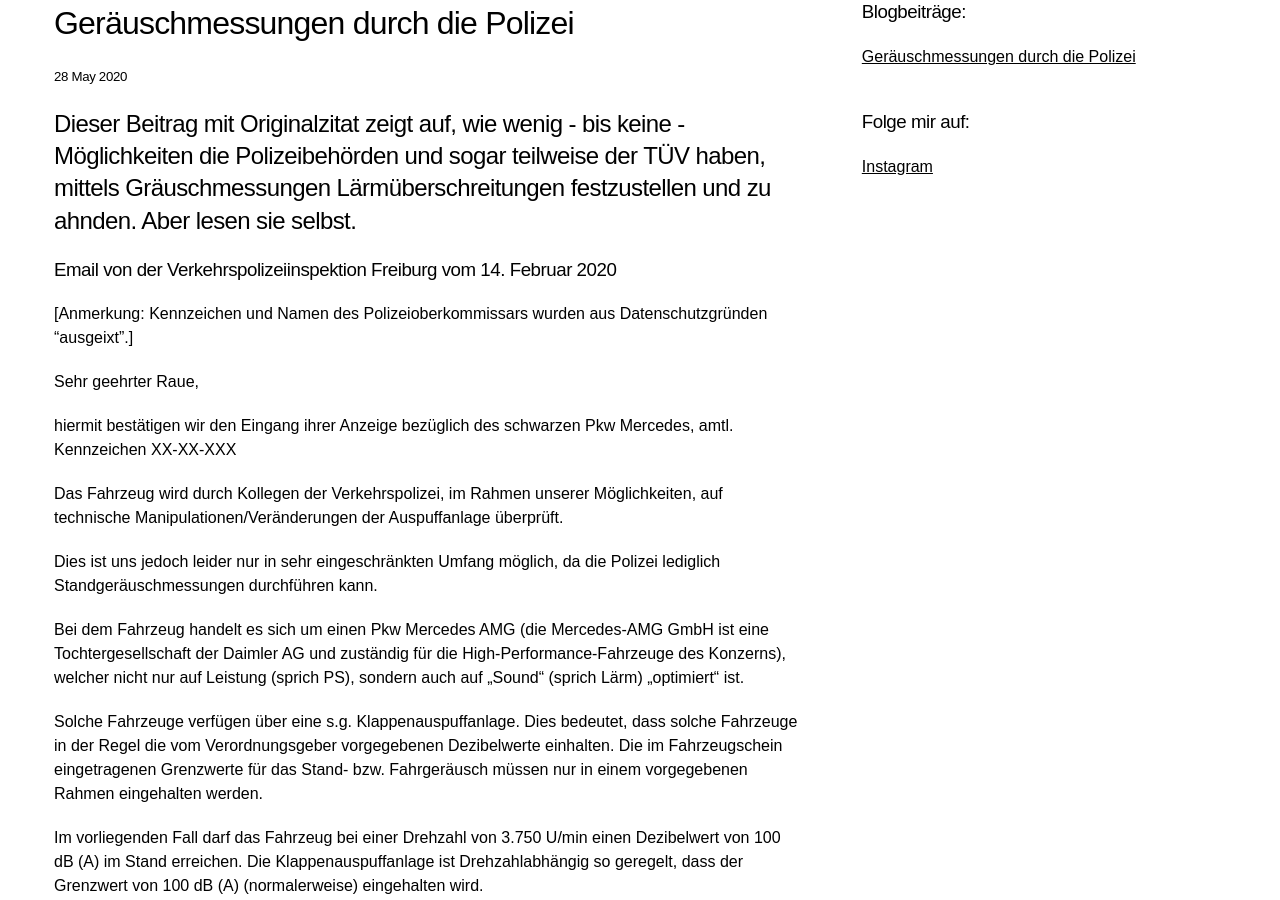
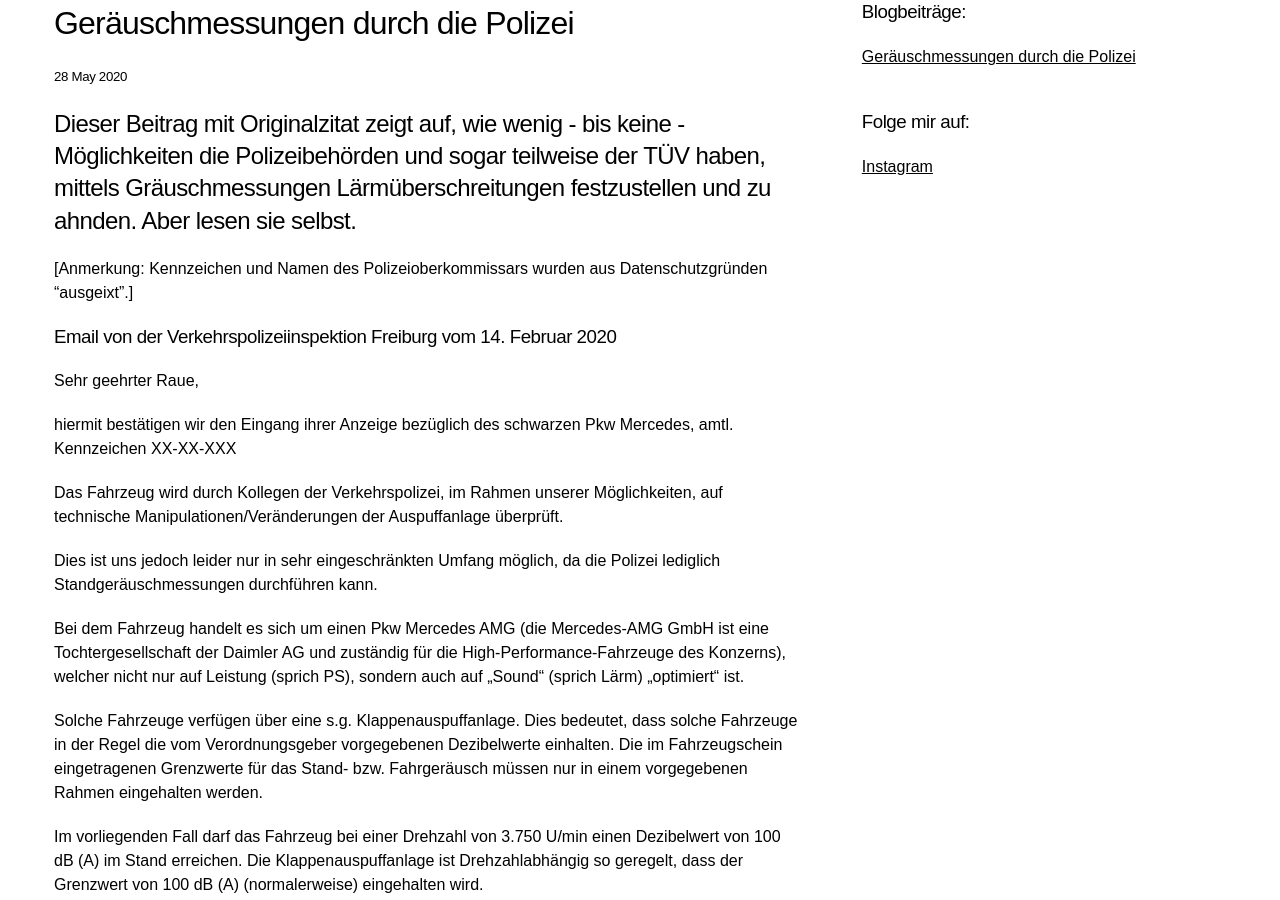
Before and after one commit to rettet-die-stille/rettet-die-stille.github.io, a Jekyll site: the page built from _posts/2019-10-15-Geraeuschmessungen-durch-die-Polizei.md, in a window 1280 px wide and 900 px high, scrolled down 498 px. Built offline with Jekyll 4.4.1, drawn with Linux system fonts in a browser that asks for light colours.

```diff
--- a/_posts/2019-10-15-Geraeuschmessungen-durch-die-Polizei.md
+++ b/_posts/2019-10-15-Geraeuschmessungen-durch-die-Polizei.md
@@ -7,9 +7,9 @@ shorttext: "Dieser Beitrag mit Originalzitat zeigt auf, wie wenig - bis keine -
 
 ## {{page.shorttext}}
 
+[Anmerkung: Kennzeichen und Namen des Polizeioberkommissars wurden aus Datenschutzgründen "ausgeixt".]
+
 ### Email von der Verkehrspolizeiinspektion Freiburg vom 14. Februar 2020
-
-[Anmerkung: Kennzeichen und Namen des Polizeioberkommissars wurden aus Datenschutzgründen "ausgeixt".]
 
 Sehr geehrter Raue,
 
```
